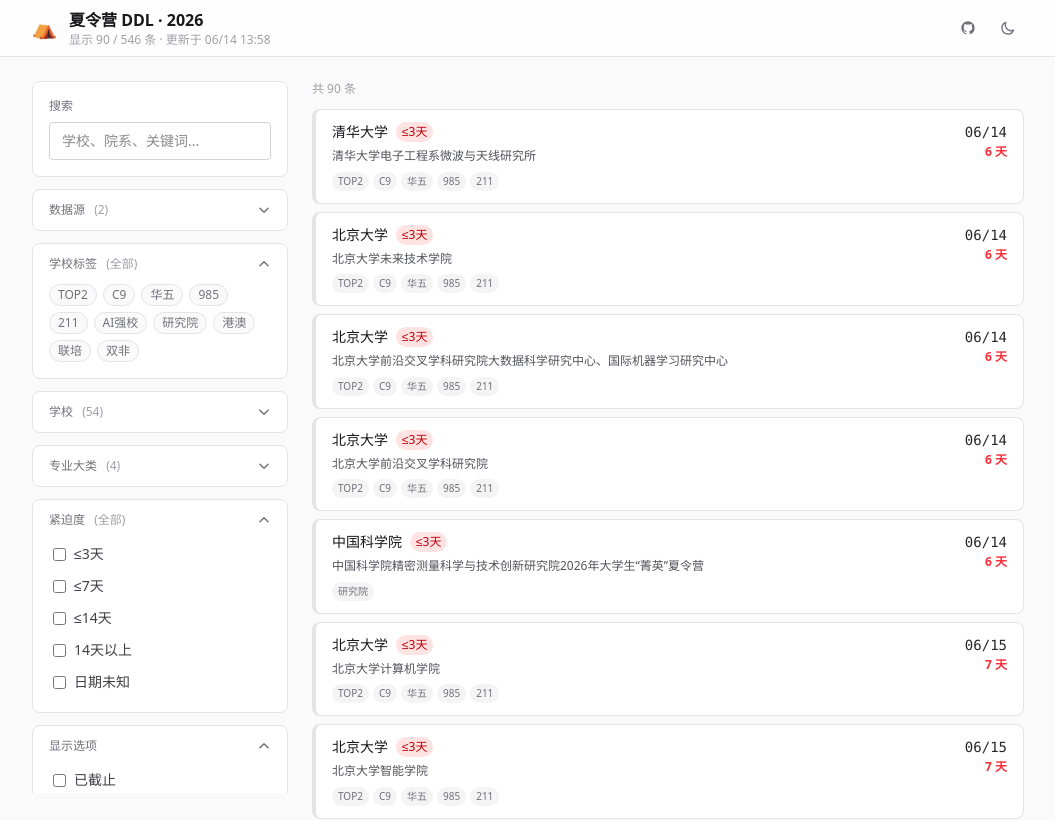
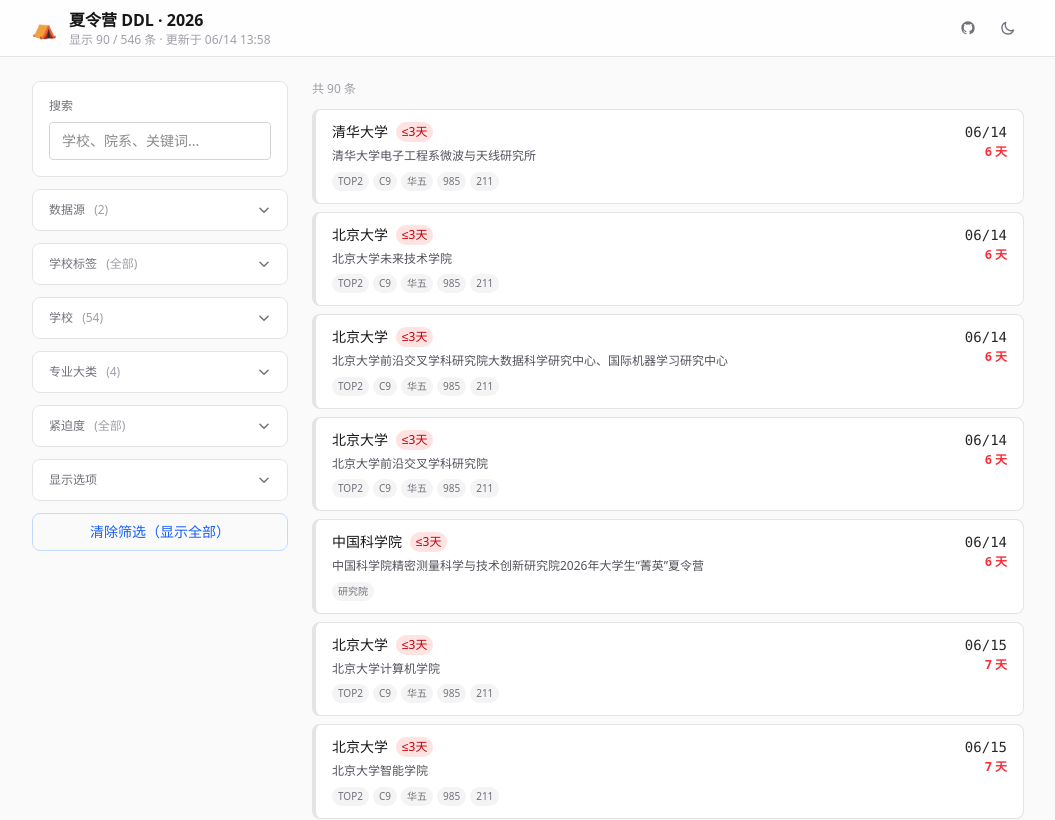
Before and after one commit to recynie/CSCamp, a Svelte app: page / in a window 1280 px wide. Shown: the top 820 px of the page, without its empty margins (112-1167 px from the left). Built offline with nearby package versions, Linux system fonts and the light colour scheme.

Commit message:
feat: default-collapse all sections except search

```diff
--- a/src/components/FilterPanel.svelte
+++ b/src/components/FilterPanel.svelte
@@ -100,7 +100,7 @@
     />
   </div>
 
-  <!-- 2. 数据源 — 默认折叠，用 tag 按钮替代 checkbox -->
+  <!-- 2. 数据源 -->
   <CollapsibleSection title="数据源" count={filterState.categories.size} defaultOpen={false}>
     <div class="flex flex-wrap gap-1.5">
       {#each allCategories as cat}
@@ -119,7 +119,7 @@
   </CollapsibleSection>
 
   <!-- 3. 学校标签 -->
-  <CollapsibleSection title="学校标签" count={filterState.tags.size} defaultOpen={true}>
+  <CollapsibleSection title="学校标签" count={filterState.tags.size} defaultOpen={false}>
     <div class="flex flex-wrap gap-1.5">
       {#each allTags as tag}
         {@const active = filterState.tags.has(tag)}
@@ -136,7 +136,7 @@
     </div>
   </CollapsibleSection>
 
-  <!-- 4. 学校 — 默认折叠（76所学校，垂直空间大） -->
+  <!-- 4. 学校 -->
   <CollapsibleSection title="学校" count={filterState.schools.size} defaultOpen={false}>
     <input
       type="text"
@@ -159,7 +159,7 @@
     </div>
   </CollapsibleSection>
 
-  <!-- 5. 专业大类 — 默认折叠，用 tag 按钮展示 -->
+  <!-- 5. 专业大类 -->
   <CollapsibleSection title="专业大类" count={filterState.departmentGroups.size} defaultOpen={false}>
     <div class="flex flex-wrap gap-1.5">
       {#each allDepartmentGroups as group}
@@ -178,7 +178,7 @@
   </CollapsibleSection>
 
   <!-- 6. 紧迫度 -->
-  <CollapsibleSection title="紧迫度" count={filterState.urgency.size} defaultOpen={true}>
+  <CollapsibleSection title="紧迫度" count={filterState.urgency.size} defaultOpen={false}>
     <div class="flex flex-col gap-1">
       {#each urgencyOptions as u}
         <label class="flex items-center gap-2 text-sm cursor-pointer hover:bg-zinc-50 dark:hover:bg-zinc-800 p-1 rounded">
@@ -195,7 +195,7 @@
   </CollapsibleSection>
 
   <!-- 7. 显示选项 -->
-  <CollapsibleSection title="显示选项" defaultOpen={true}>
+  <CollapsibleSection title="显示选项" defaultOpen={false}>
     <div class="flex flex-col gap-1">
       <label class="flex items-center gap-2 text-sm cursor-pointer hover:bg-zinc-50 dark:hover:bg-zinc-800 p-1 rounded">
         <input
```
